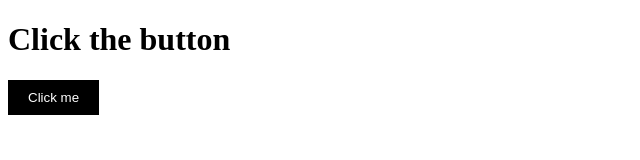
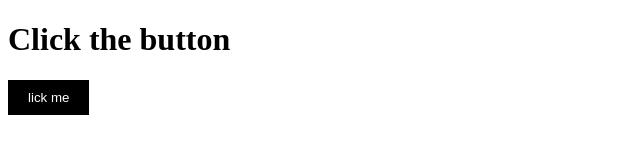
Before and after one commit to LanKuhar/first-online-website, a plain HTML site: page index.html in a window 1280 px wide. Shown: the full height of the page, 0-640 px from the left. Drawn offline with Linux system fonts and the light colour scheme.

Commit message:
Update index.html

```diff
--- a/index.html
+++ b/index.html
@@ -9,6 +9,6 @@
 </head>
 <body>
     <h1>Click the button</h1>
-    <button>Click me</button>
+    <button>lick me</button>
 </body>
 </html>
```
